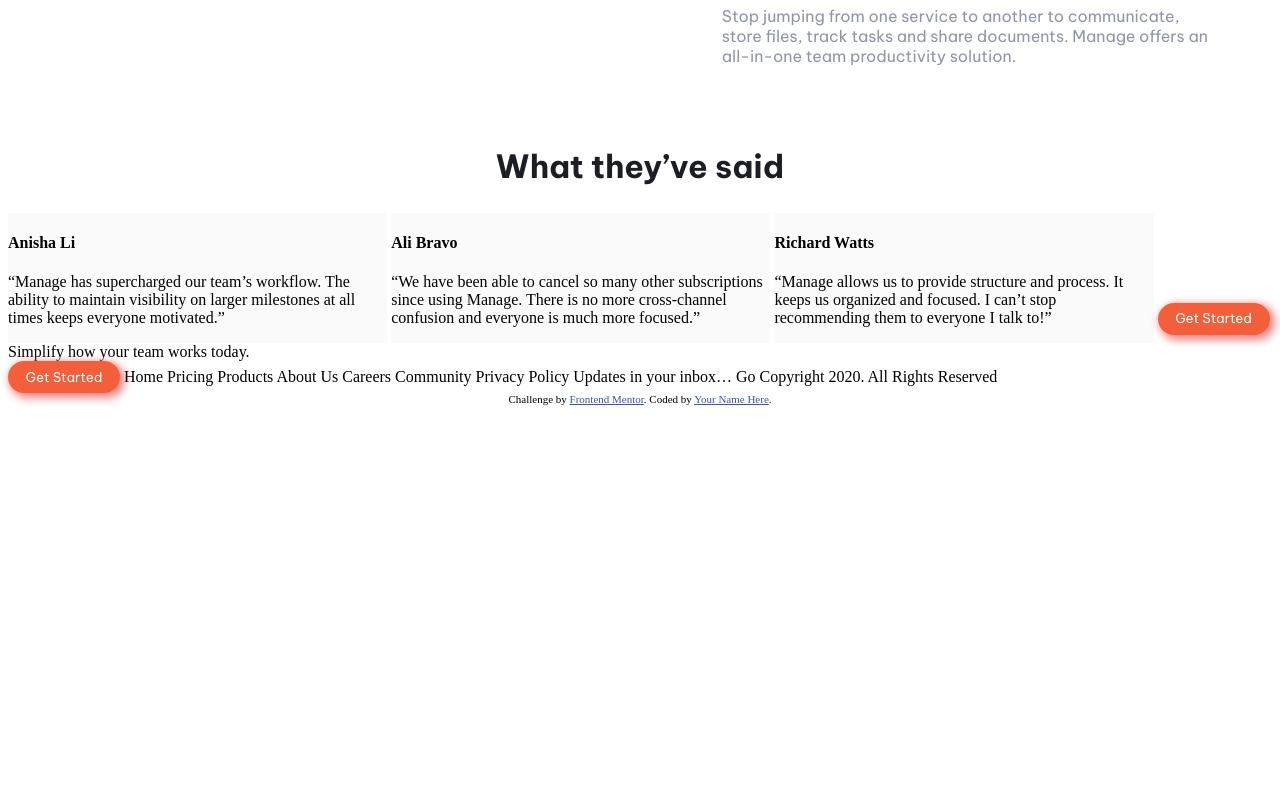
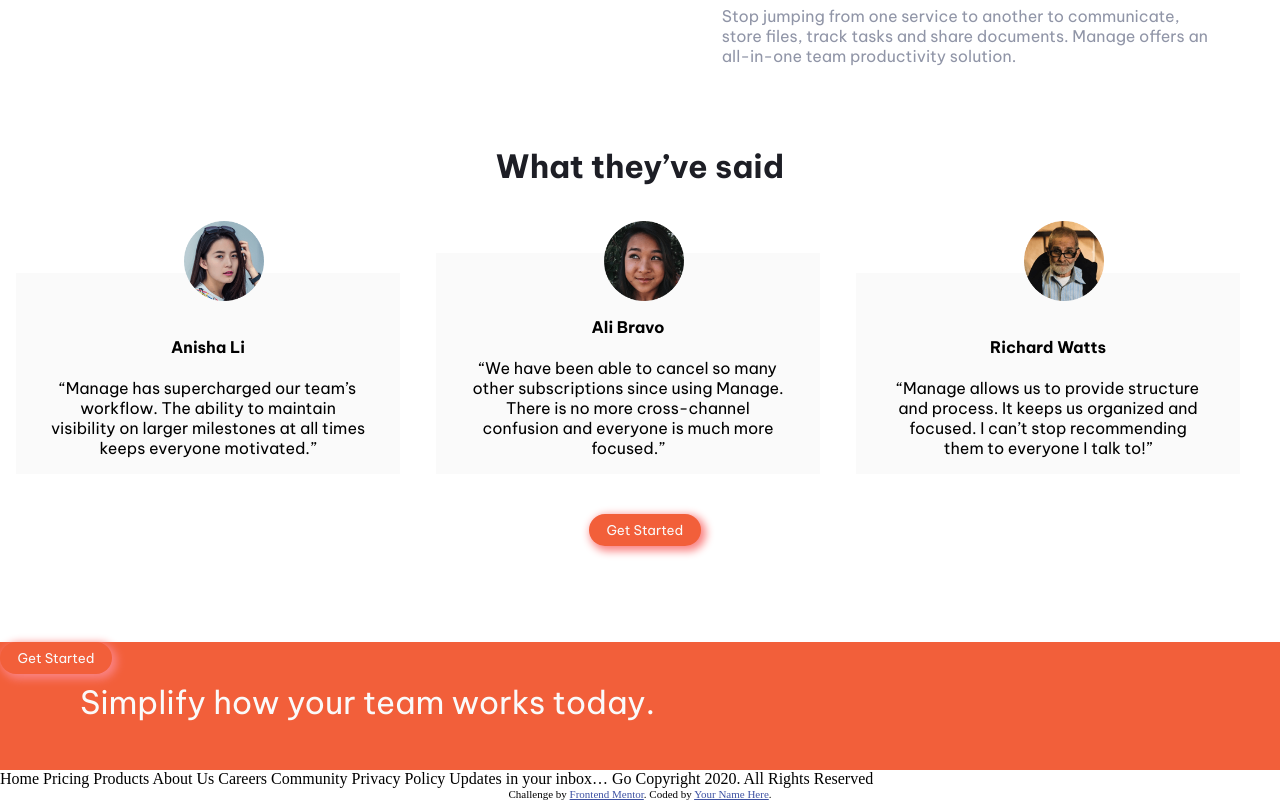
Before and after one commit to geekayushk/Landing-Page, a plain HTML site: page Manage/index.html in a window 1280 px wide. Shown: the part 981-1781 px from the top of the page. Before the commit the page ends 1394 px from the top, so only its background shows below. Drawn offline with Linux system fonts and the light colour scheme.

Commit message:
banner edit

```diff
--- a/Manage/index.html
+++ b/Manage/index.html
@@ -13,6 +13,9 @@
   <title>Manage</title>
 
   <style>
+    body{
+      margin: 0;
+    }
     .attribution {
       font-size: 11px;
       text-align: center;
@@ -148,6 +151,45 @@
       background-color: hsl(0, 0%, 98%);
       display: inline-block;
       width: 30%;
+      margin: 2.5rem 1rem;
+    }
+    .temp img{
+      position: absolute;
+      height: 5rem;
+      margin-left: 11.5rem;
+      margin-top: 0.5rem;
+
+    }
+    .temp1 h4{
+      text-align: center;
+      margin-top: 4rem;
+      font-family: 'Be Vietnam Pro', sans-serif;
+    }
+    .temp1 p{
+      font-family: 'Be Vietnam Pro', sans-serif;
+      padding: 0 2rem;
+      text-align: center;
+    }
+    .temp button{
+      margin-left: 46%;
+    }
+    .banner1{
+      background-color: hsl(12, 88%, 59%);
+      width: 100%;
+      height: 8rem;
+      margin-top: 6rem;
+    }
+    .banner1 span{
+      font-family: 'Be Vietnam Pro', sans-serif;
+      color: hsl(0, 0%, 98%);
+      font-size: 2rem;
+      position: absolute;
+      margin: 2.5rem 5rem;
+
+    }
+    .banner1 button{
+      margin-right: 7rem;
+      position: absolute;
     }
   </style>
 </head>
@@ -210,17 +252,20 @@
   </div>
   <div class="temp">
     <h2>What they’ve said</h2>
+    <img src="./images/avatar-anisha.png" alt="anisha-img">
     <div class="temp1">
       <h4>Anisha Li</h4>
       <p> “Manage has supercharged our team’s workflow. The ability to maintain
         visibility on larger milestones at all times keeps everyone motivated.”</p>
     </div>
+    <img src="./images/avatar-ali.png" alt="ali-img">
     <div class="temp1">
       <h4>Ali Bravo</h4>
       <p> “We have been able to cancel so many other subscriptions since using
         Manage. There is no more cross-channel confusion and everyone is much
         more focused.”</p>
     </div>
+    <img src="./images/avatar-richard.png" alt="richard-img">
     <div class="temp1">
       <h4>Richard Watts</h4>
       <p> “Manage allows us to provide structure and process. It keeps us organized
@@ -230,9 +275,12 @@
     <button>Get Started</button>
   </div>
 
-  <div>Simplify how your team works today.</div>
+  <div class="banner1">
+    <span>Simplify how your team works today.</span>
+    <button>Get Started</button>
+  </div>
 
-  <button>Get Started</button>
+
 
   Home
   Pricing
```
